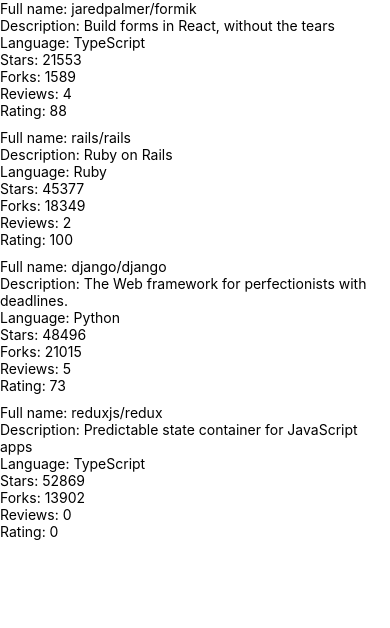
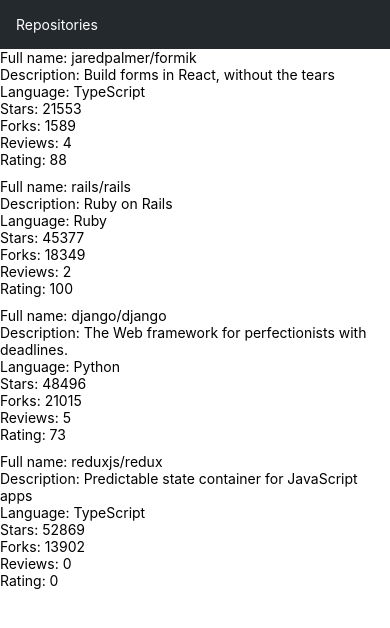
Before and after one commit to aungkokodev/fullstackopen-react-native, a React Native app in the folder rate-repository-app/: screen / in a window 390 px wide. Shown: the top 628 px of the page. Built offline with nearby package versions, Linux system fonts and the light colour scheme.

Commit message:
Exercise 4

```diff
--- a/rate-repository-app/App.js
+++ b/rate-repository-app/App.js
@@ -1,4 +1,4 @@
-import Main from './components/Main'
+import Main from './src/components/Main'
 
 export default function App() {
   return <Main />
--- /dev/null
+++ b/rate-repository-app/src/components/AppBar.jsx
@@ -0,0 +1,22 @@
+import Constants from 'expo-constants'
+import { StyleSheet, View } from 'react-native'
+import theme from '../theme'
+import AppBarTab from './AppBarTab'
+
+const styles = StyleSheet.create({
+  container: {
+    marginTop: Constants.statusBarHeight,
+    backgroundColor: theme.backgrounds.secondary,
+    padding: 16
+  }
+})
+
+const AppBar = () => {
+  return (
+    <View style={styles.container}>
+      <AppBarTab text={'Repositories'} />
+    </View>
+  )
+}
+
+export default AppBar
--- /dev/null
+++ b/rate-repository-app/src/components/AppBarTab.jsx
@@ -0,0 +1,18 @@
+import { Pressable, StyleSheet, Text } from 'react-native'
+import theme from '../theme'
+
+const styles = StyleSheet.create({
+  text: {
+    color: theme.textColors.inverse
+  }
+})
+
+const AppBarTab = ({ text }) => {
+  return (
+    <Pressable>
+      <Text style={styles.text}>{text}</Text>
+    </Pressable>
+  )
+}
+
+export default AppBarTab
--- a/rate-repository-app/components/Main.jsx
+++ b/rate-repository-app/src/components/Main.jsx
@@ -1,10 +1,9 @@
-import Constants from 'expo-constants'
 import { StyleSheet, View } from 'react-native'
+import AppBar from './AppBar'
 import RepositoryList from './RepositoryList'
 
 const styles = StyleSheet.create({
   container: {
-    marginTop: Constants.statusBarHeight,
     flex: 1
   }
 })
@@ -12,6 +11,7 @@
 const Main = () => {
   return (
     <View style={styles.container}>
+      <AppBar />
       <RepositoryList />
     </View>
   )
--- /dev/null
+++ b/rate-repository-app/src/theme.js
@@ -0,0 +1,31 @@
+const theme = {
+  colors: {
+    primary: '#0366d6',
+    secondary: '#24292e',
+    muted: '#f6f8fa'
+  },
+  backgrounds: {
+    primary: '#ffffff',
+    secondary: '#24292e'
+  },
+  textColors: {
+    primary: '#24292e',
+    secondary: '#586069',
+    inverse: '#ffffff'
+  },
+  fonts: {
+    primary: 'System',
+    secondary: ''
+  },
+  sizes: {
+    xxs: 4,
+    xs: 8,
+    sm: 12,
+    md: 16,
+    lg: 24,
+    xl: 32,
+    xxl: 48
+  }
+}
+
+export default theme
```
Also changed, not shown: rate-repository-app/src/components/RepositoryItem.jsx (renamed from rate-repository-app/components/RepositoryItem.jsx), rate-repository-app/src/components/RepositoryList.jsx (renamed from rate-repository-app/components/RepositoryList.jsx).
